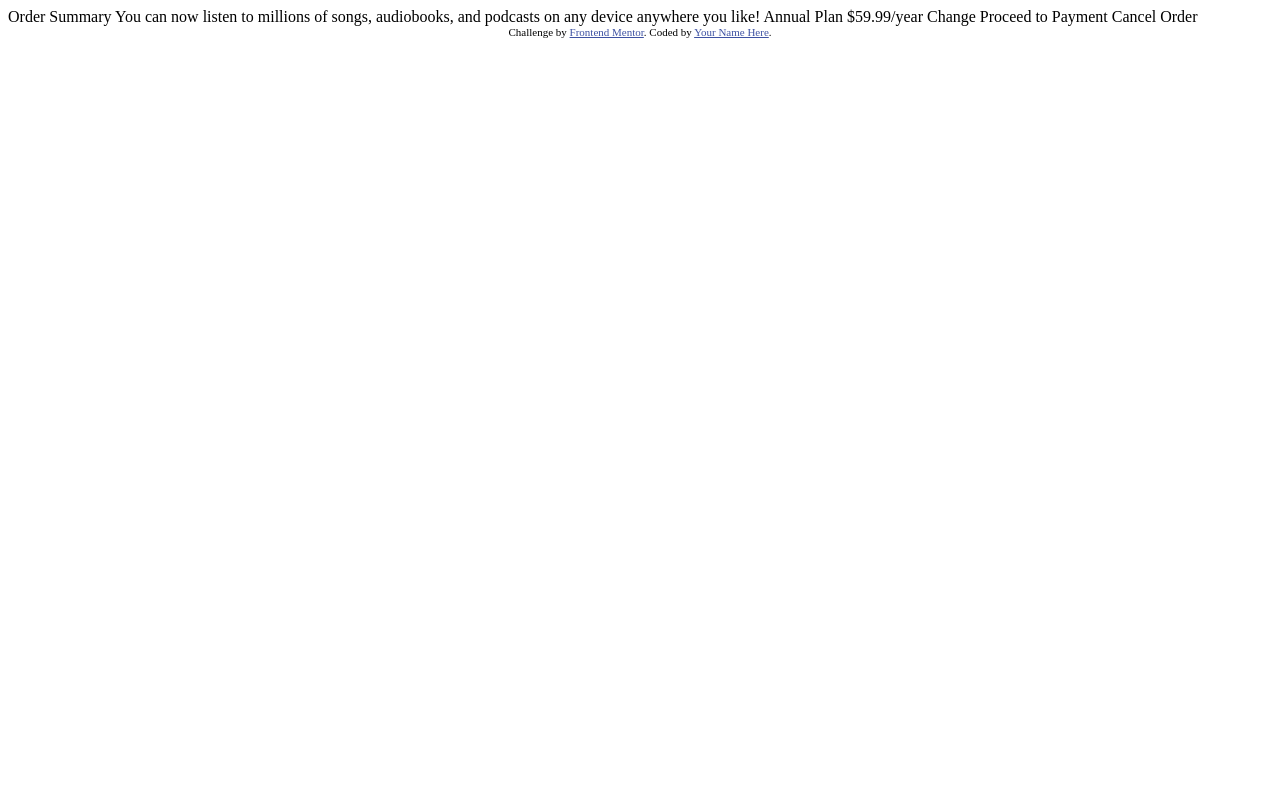
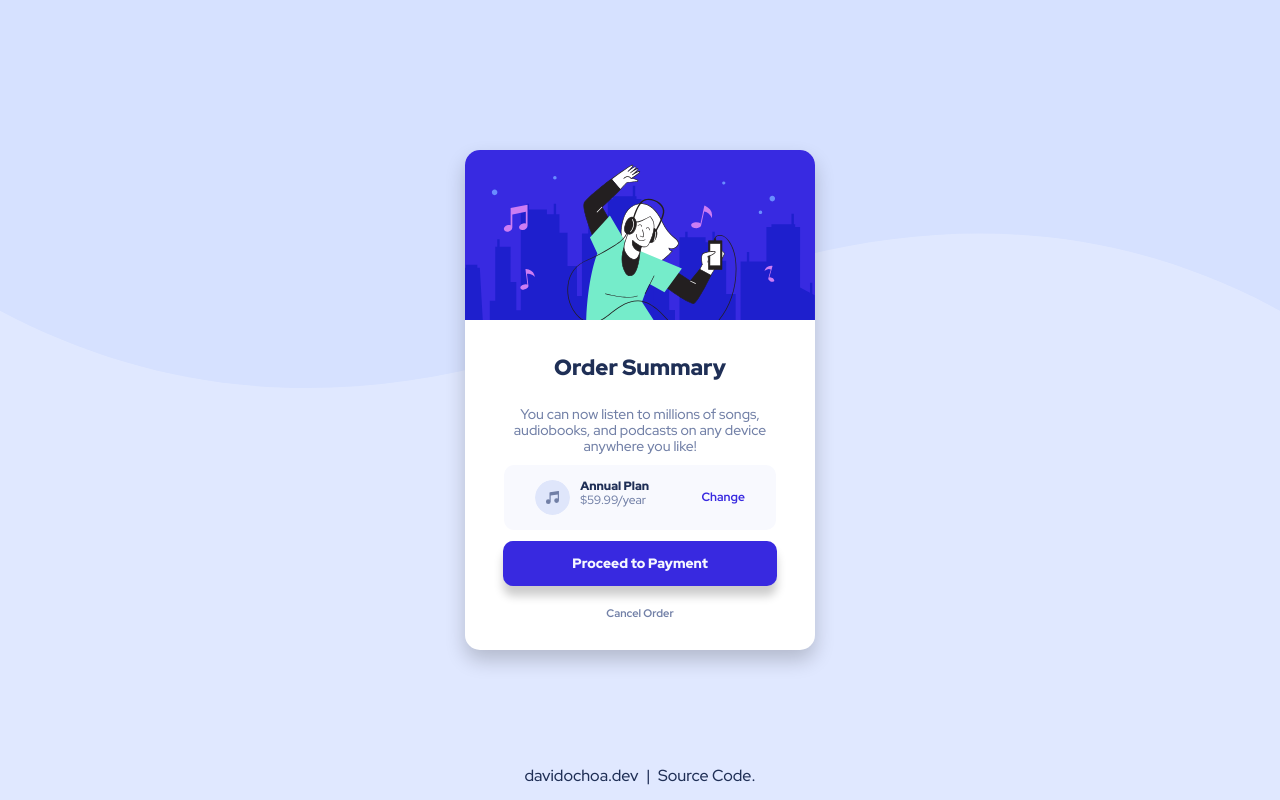
Before and after one commit to davidochoadev/order-summary-component, a plain HTML site: page index.html in a window 1280 px wide. Drawn offline with Linux system fonts and the light colour scheme.

Commit message:
Feat: ending of styling

```diff
--- /dev/null
+++ b/css/style.css
@@ -0,0 +1,182 @@
+@import url('https://fonts.googleapis.com/css2?family=Red+Hat+Display:wght@500;700;900&display=swap');
+:root {
+   --pale-blue: hsl(225, 100%, 94%);
+   --bright-blue: hsl(245, 75%, 52%);
+
+   --very-pale-blue: hsl(225, 100%, 98%);
+   --desaturated-blue: hsl(224, 23%, 55%);
+   --dark-blue: hsl(223, 47%, 23%);
+}
+
+* {
+   margin: 0;
+   padding: 0;
+   color: var(--dark-blue);
+   box-sizing: border-box;
+}
+
+body {
+    height: 100vh;
+    background: var(--pale-blue) url('../images/pattern-background-mobile.svg') no-repeat top left;
+    background-size: 100%;
+    display: grid;
+    place-items: center;
+    font-family: 'Red Hat Display', sans-serif;
+}
+
+.main__container {
+    display: grid;
+    grid-template-rows: 170px auto;
+    width: 90%;
+    height: 500px;
+    overflow: hidden;
+    border-radius: 15px;
+    background-color: white;
+    box-shadow: 0 10px 20px 0 rgba(0,0,0, 0.2);
+}
+/*
+   PICTURE
+*/
+   .main__container > picture > img {
+      width: 100%;
+   }
+   .main__container > picture {
+      overflow: hidden;
+   }
+/*
+   SECTION CONTAINER
+*/
+.section__container {
+   padding: 15px;
+   display: grid;
+   place-items: center;
+   height: 100%;
+}
+
+.section__container > .section__main-title {
+   font-size: 22px;
+   font-weight: 900;
+}
+
+.section__container > .section__description {
+   width: 80%;
+   font-size: 14px;
+   text-align: center;
+   color: var(--desaturated-blue);
+}
+
+.section__container > .section__plan-selector {
+   display: flex;
+   padding: 10px;
+   gap: 10px;
+   width: 85%;
+   justify-content: space-around;
+   align-items: center;
+   background-color: #F8F9FE;
+   border-radius: 10px;
+   font-size: 12px;
+   height: 65px;
+}
+
+.section__container > .section__plan-selector > .annual-plan {
+   display: flex;
+   gap: 10px;
+   font-weight: 600;
+}
+
+.section__container > .section__plan-selector > .annual-plan > img {
+   border-radius: 50%;
+   height: 35px;
+}
+
+.section__container > .section__plan-selector > .annual-plan  > div {
+   font-weight: 900;
+}
+
+.section__container > .section__plan-selector > .annual-plan  > div > span {
+   display: block;
+   font-weight: normal;
+   color: var(--desaturated-blue);
+}
+
+.section__container > .section__plan-selector > .section__plan-changer {
+   color: var(--bright-blue);
+   font-weight: 700;
+}
+
+.section__container > .section__plan-selector > .section__plan-changer:hover {
+   color: var(--desaturated-blue);
+}
+
+.section__container > .proceed__button {
+   all: unset;
+   text-align: center;
+   width: 70%;
+   height: 35px;
+   font-size: .85em;
+   background-color: var(--bright-blue);
+   color: var(--very-pale-blue);
+   border-radius: 10px;
+   box-shadow: 0 10px 10px rgba(0, 0, 0, 0.2);
+   font-weight: 900;
+   padding: 5px 25px;
+   cursor: pointer;
+}
+.section__container > .cancel__button {
+   margin: 10px 0;
+   font-size: 11px;
+   font-weight: 600;
+   color: var(--desaturated-blue);
+   cursor: pointer;
+}
+.section__container > .proceed__button:hover {
+   background-color: var(--desaturated-blue);
+}
+.section__container > .cancel__button:hover {
+   color: var(--dark-blue);
+}
+button, img, .change-plan, .cancel__button {
+   transition: all .7s ease !important;
+}
+.main__container:hover > picture > img{
+   transform: scale(1.2);
+   z-index: -1;
+}
+
+/*
+   FOOTER SECTION
+*/
+   .author__section{
+      position: fixed;
+      bottom: 0;
+      padding-bottom: 15px;
+      z-index: 1;
+      width: 100%;
+      text-align: center;
+   }
+   .author__section > * {
+      color: var(--dark-blue);
+      font-weight: 500;
+   }
+   .author__section > .author__spacer {
+      margin: 0 4px 0 4px;
+   }
+   .author__section, a {
+      text-decoration: none;
+      transition: .3s ease-out;
+   }
+   .author__section > .author__anchor:hover {
+      color: var(--bright-blue);
+   }
+
+@media screen and (min-width: 375px) {
+
+    body {
+        background: var(--pale-blue) url('../images/pattern-background-desktop.svg') no-repeat top left;
+        background-size: 100%;
+    }
+
+    .main__container {
+        width: 350px;
+    }
+}
--- a/index.html
+++ b/index.html
@@ -5,33 +5,43 @@
   <meta name="viewport" content="width=device-width, initial-scale=1.0"> <!-- displays site properly based on user's device -->
 
   <link rel="icon" type="image/png" sizes="32x32" href="./images/favicon-32x32.png">
+  <link rel="stylesheet" href="css/normalize.css">
+  <link rel="stylesheet" href="css/style.css">
 
   <title>Frontend Mentor | Order summary card</title>
 
   <!-- Feel free to remove these styles or customise in your own stylesheet 👍 -->
-  <style>
-    .attribution { font-size: 11px; text-align: center; }
-    .attribution a { color: hsl(228, 45%, 44%); }
-  </style>
 </head>
 <body>
+  <main class="main__container">
+    <picture>
+      <img src="./images/illustration-hero.svg" alt="Illustration on SVG">
+    </picture>
+    <section class="section__container">
+      <h1 class="section__main-title">Order Summary</h1>
+      <p class="section__description">
+        You can now listen to millions of songs, audiobooks, and podcasts on any
+        device anywhere you like!
+      </p>
+      <div class="section__plan-selector">
+        <div class="annual-plan">
+          <img src="./images/icon-music.svg" alt="Music Icon" aria-hidden="true">
+          <div>
+            Annual Plan <br>
+            <span>$59.99/year</span>
+          </div>
+        </div>
+        <a href='#' class="section__plan-changer">Change</a>
+      </div>
+      <button class="proceed__button">Proceed to Payment</button>
+      <div class="cancel__button">Cancel Order</div>
+    </section>
+  </main>
 
-  Order Summary
-
-  You can now listen to millions of songs, audiobooks, and podcasts on any
-  device anywhere you like!
-
-  Annual Plan
-  $59.99/year
-
-  Change
-
-  Proceed to Payment
-  Cancel Order
-
-  <div class="attribution">
-    Challenge by <a href="https://www.frontendmentor.io?ref=challenge" target="_blank">Frontend Mentor</a>.
-    Coded by <a href="#">Your Name Here</a>.
-  </div>
+  <footer class="author__section">
+    <a href="https:/davidochoa.fly.dev target="_blank" class="author__anchor">davidochoa.dev</a>
+    <span class="author__spacer">|</span>
+    <a href="https://github.com/davidochoadev/order-summary-component" class="author__anchor">Source Code</a>.
+  </footer>
 </body>
 </html>
```
Also changed, not shown: css/normalize.css (added).
